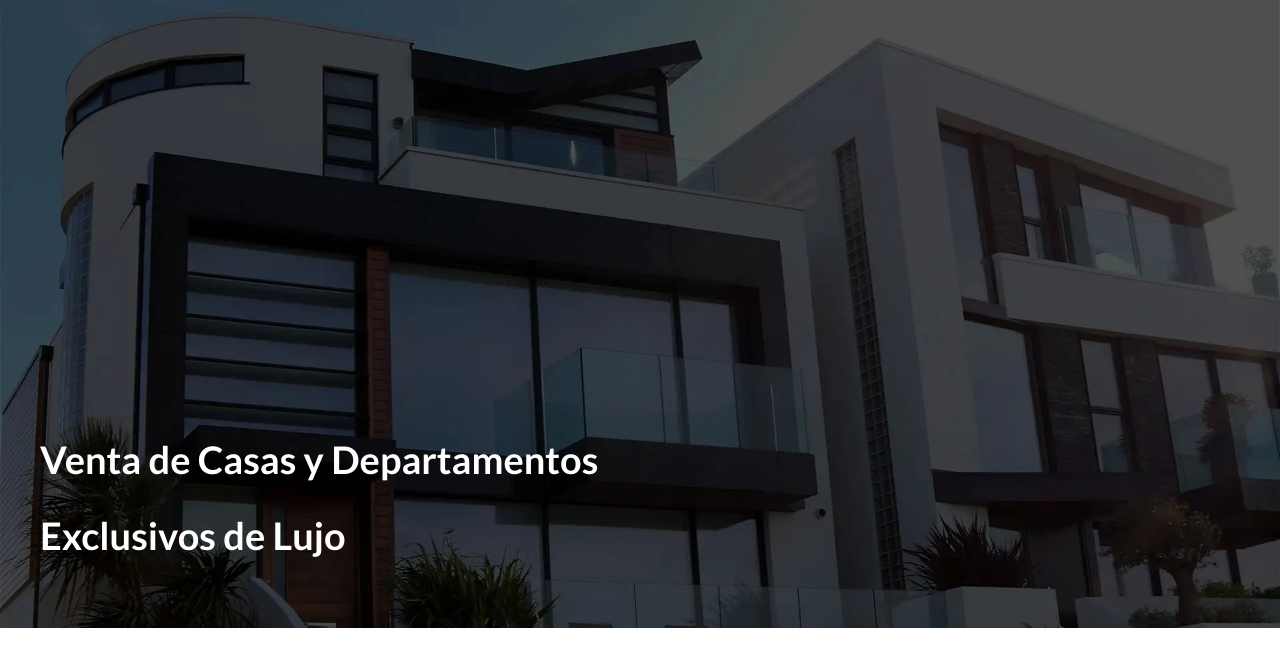
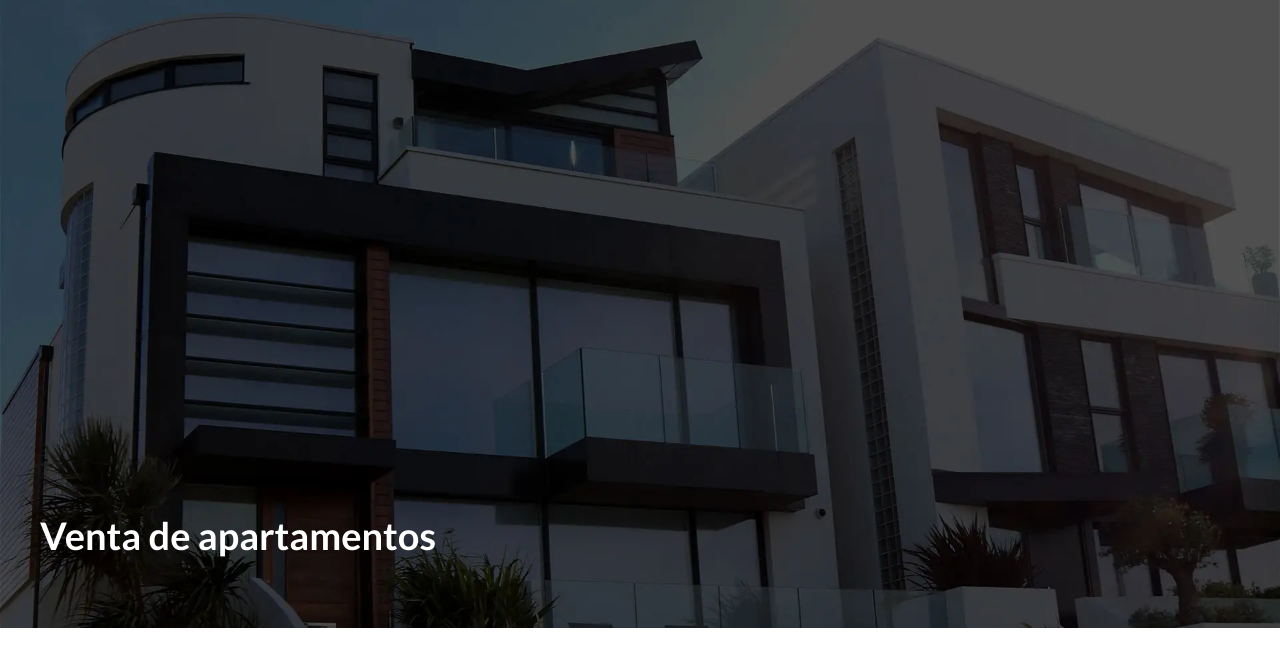
Before and after one commit to LuisMorla/bienesRaices, a website: page index.html in a window 1280 px wide. Shown: the part 112-762 px from the top of the page. Drawn offline with Linux system fonts and the light colour scheme.

Commit message:
NewSubExplain

```diff
--- a/index.html
+++ b/index.html
@@ -31,7 +31,7 @@
 
        </div><!-- END BAR -->
 
-      <h1>Venta de Casas y Departamentos Exclusivos de Lujo</h1>
+      <h1>Venta de apartamentos</h1>
     </div>
   </header>
 
```
